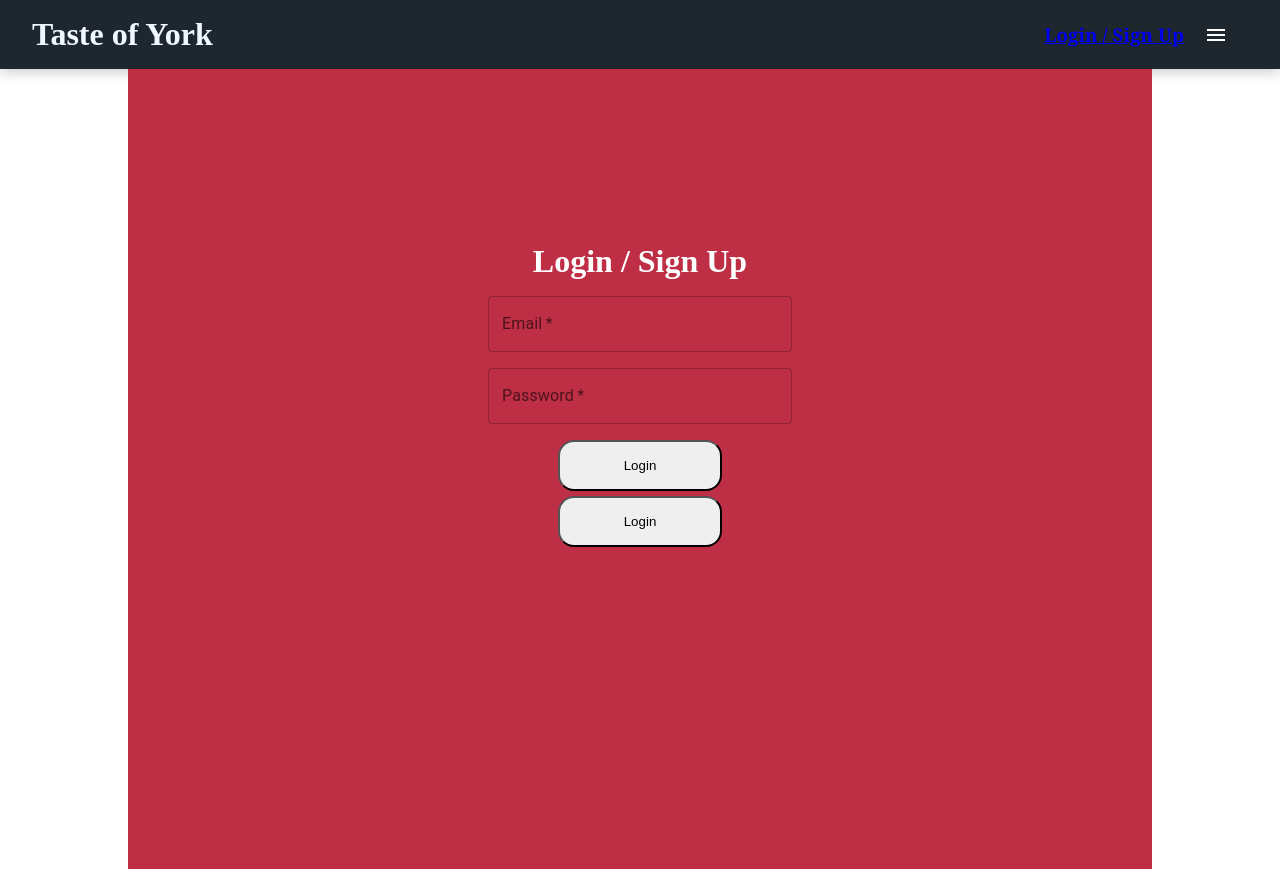
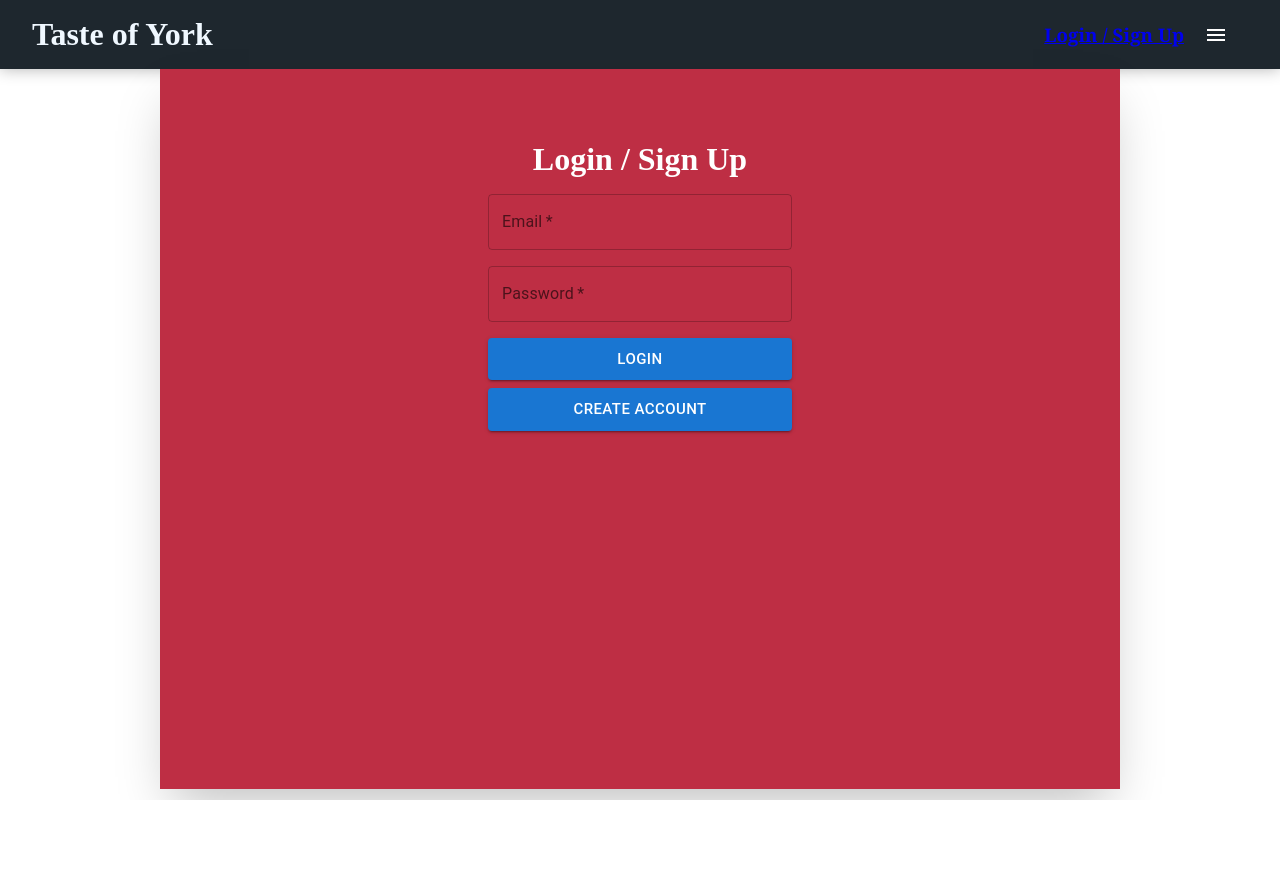
Before and after one commit to SamanthaWang0830/TasteOfYork, a React (Create React App) app: page / in a window 1280 px wide. After the commit the page ends 800 px from the top, so only its background shows below. Built offline with nearby package versions, Linux system fonts and the light colour scheme.

Commit message:
modified login page

```diff
--- a/src/pages/Login/LoginPage.jsx
+++ b/src/pages/Login/LoginPage.jsx
@@ -3,6 +3,7 @@ import "./login.css";
 import { TextField, Button } from "@mui/material";
 
 export default function Login() {
+
   return (
     <div className="body">
       <div class="login-box">
@@ -24,15 +25,14 @@ export default function Login() {
           variant="outlined"
           sx={{ mb: 2 }}
         />
-        {/* <Button size="large" type="submit" fullWidth variant="contained">
+        <Button size="large" type="submit" fullWidth variant="contained">
           Login
         </Button>
 
         <Button size="large" type="submit" fullWidth variant="contained" sx={{ mt: 1 }}>
           Create Account
-        </Button> */}
-        <button class='btns' >Login</button>
-        <button class='btns' >Login</button>
+        </Button>
+
       </div>
     </div>
   );
--- a/src/pages/Login/login.css
+++ b/src/pages/Login/login.css
@@ -1,4 +1,4 @@
-.body {
+/* .body {
   background-color: #be2e44;
   display: flex;
   justify-content: center;
@@ -9,10 +9,28 @@
   padding-bottom: 10rem;
   box-shadow: 0 20px 0 0 rgba(0, 0, 0, 1);
   text-align: center;
+} */
+
+.body {
+  display: flex;
+  width: 75%;
+  height: 90vh;
+  justify-content: center;
+  align-content: center;
+
+  margin: auto;
+  padding-top: 1.5rem;
+
+  background-color: #be2e44;
+  box-shadow: rgba(0, 0, 0, 0.25) 0px 25px 50px -12px;
+
+}
+.loginForm {
+  padding: 1rem;
 }
 
-.textfield {
-  color: white;
+.inputBox {
+  padding: 1rem 2rem;
 }
 
 .login-box {
```
Also changed, not shown: 1 other file (tests, documents, lock files or other folders).
